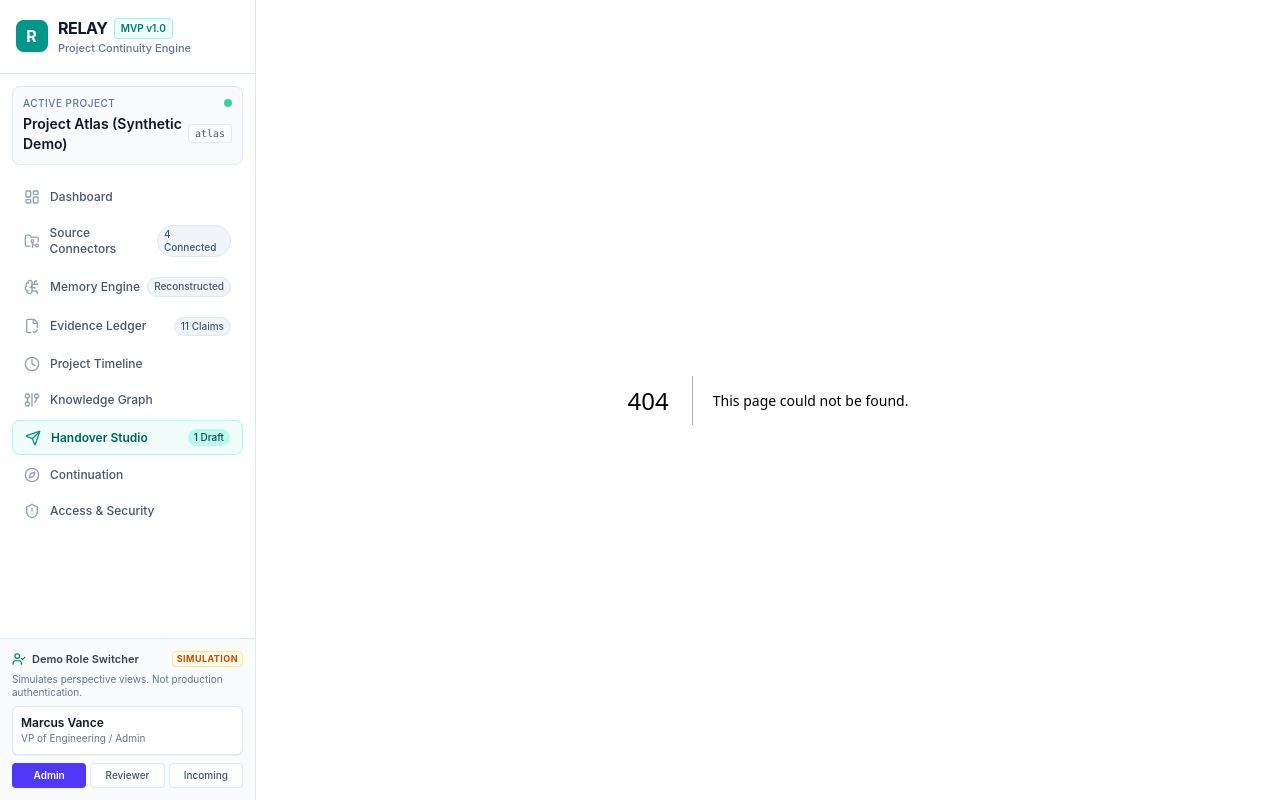
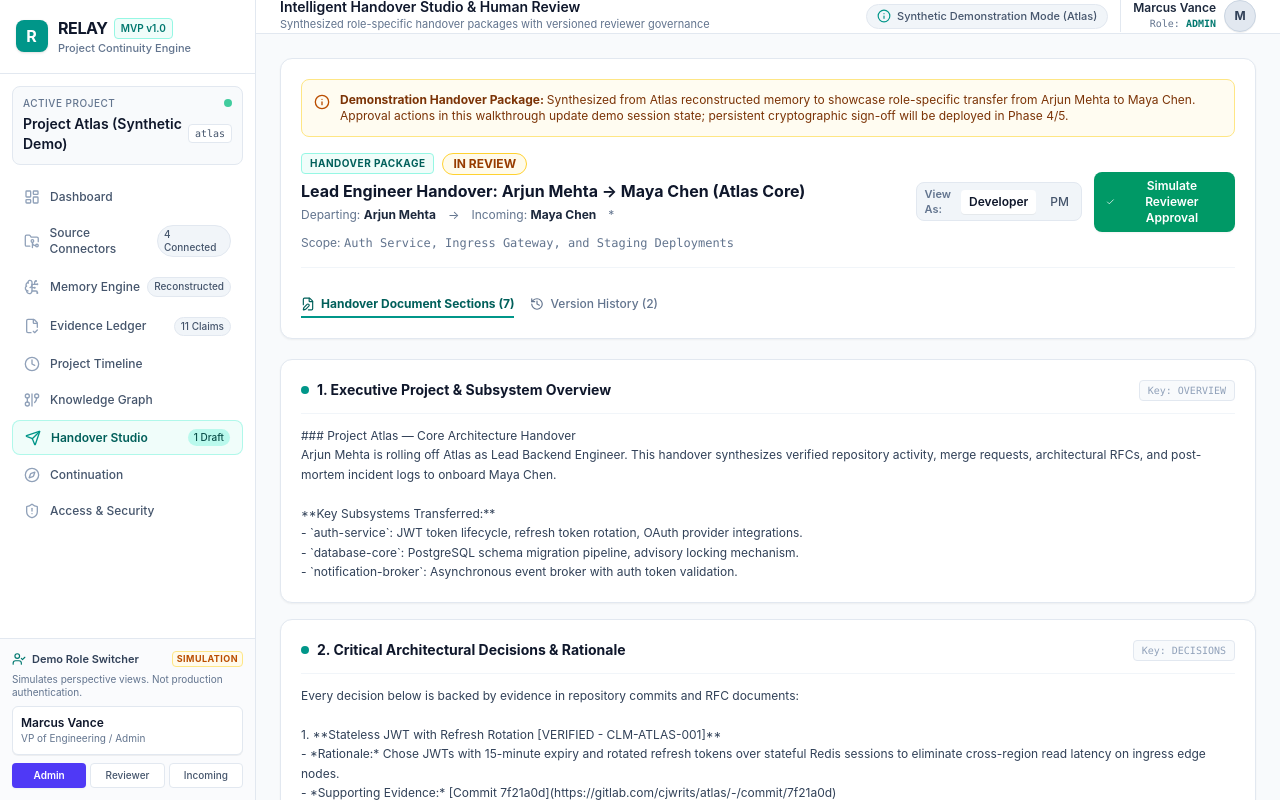
Before and after one commit to CjWrits/Relay, a Next.js app: page /handovers in a window 1280 px wide. Before the commit this address had no page. Built offline with nearby package versions, Linux system fonts and the light colour scheme.

Commit message:
feat(handover): build 13-section structured Handover Studio with human review

```diff
--- /dev/null
+++ b/src/app/handovers/page.tsx
@@ -0,0 +1,218 @@
+'use client';
+
+import React, { useState } from 'react';
+import { Header } from '@/components/layout/Header';
+import { ATLAS_HANDOVERS, ATLAS_PEOPLE } from '@/data/mockAtlasData';
+import { useRelay } from '@/context/RelayContext';
+import { TargetRole, HandoverStatus } from '@/types/relay';
+import {
+  Send,
+  CheckCircle2,
+  AlertTriangle,
+  History,
+  FileEdit,
+  ShieldCheck,
+  UserCheck,
+  ArrowRight,
+  Save,
+  Check,
+  X,
+  Layers,
+  Info,
+} from 'lucide-react';
+import { formatDateTime } from '@/lib/utils/date';
+
+export default function HandoverStudioPage() {
+  const { currentRole, canApproveHandovers } = useRelay();
+  const [selectedHandover, setSelectedHandover] = useState(ATLAS_HANDOVERS[0]);
+  const [activeTab, setActiveTab] = useState<'CONTENT' | 'VERSIONS' | 'REVIEW'>('CONTENT');
+  const [viewRole, setViewRole] = useState<TargetRole>('INCOMING_DEVELOPER');
+  const [isApproved, setIsApproved] = useState(selectedHandover.status === 'APPROVED');
+  const [approvalNote, setApprovalNote] = useState('');
+
+  const handleApprove = () => {
+    setIsApproved(true);
+    setSelectedHandover((prev) => ({
+      ...prev,
+      status: 'APPROVED',
+      approvedBy: 'Elena Rostova (Reviewer)',
+      approvedAt: new Date().toISOString(),
+    }));
+  };
+
+  return (
+    <div className="flex-1 flex flex-col min-h-screen bg-slate-50">
+      <Header
+        title="Intelligent Handover Studio & Human Review"
+        subtitle="Synthesized role-specific handover packages with versioned reviewer governance"
+      />
+
+      <main className="p-6 max-w-7xl w-full mx-auto space-y-5">
+        {/* Top Handover Metadata Header */}
+        <div className="bg-white border border-slate-200 rounded-xl p-5 shadow-xs space-y-4">
+          {/* Demonstration Notice */}
+          <div className="p-3 bg-amber-50/70 border border-amber-200 rounded-lg text-xs text-amber-900 flex items-start gap-2.5">
+            <Info className="w-4 h-4 text-amber-700 shrink-0 mt-0.5" />
+            <div>
+              <strong>Demonstration Handover Package: </strong>
+              Synthesized from Atlas reconstructed memory to showcase role-specific transfer from Arjun Mehta to Maya Chen.
+              Approval actions in this walkthrough update demo session state; persistent cryptographic sign-off will be deployed in Phase 4/5.
+            </div>
+          </div>
+
+          <div className="flex flex-col md:flex-row md:items-center justify-between gap-4 pb-4 border-b border-slate-100">
+            <div>
+              <div className="flex items-center gap-2 mb-1">
+                <span className="text-[10px] font-bold uppercase tracking-wider text-teal-800 bg-teal-50 border border-teal-200 px-2 py-0.5 rounded">
+                  Handover Package
+                </span>
+                <span
+                  className={`text-xs font-bold px-2.5 py-0.5 rounded-full border ${
+                    isApproved
+                      ? 'bg-emerald-50 text-emerald-800 border-emerald-300'
+                      : 'bg-amber-50 text-amber-800 border-amber-300'
+                  }`}
+                >
+                  {isApproved ? 'APPROVED (DEMO WALKTHROUGH)' : 'IN REVIEW'}
+                </span>
+              </div>
+              <h2 className="text-base font-bold text-slate-900">{selectedHandover.title}</h2>
+              <div className="flex flex-wrap items-center gap-3 text-xs text-slate-500 mt-1">
+                <span>
+                  Departing:{' '}
+                  <strong className="text-slate-800">
+                    {selectedHandover.departingMember.name}
+                  </strong>
+                </span>
+                <span>&rarr;</span>
+                <span>
+                  Incoming:{' '}
+                  <strong className="text-slate-800">
+                    {selectedHandover.incomingMember.name}
+                  </strong>
+                </span>
+                <span>*</span>
+                <span>
+                  Scope: <span className="font-mono">{selectedHandover.scope}</span>
+                </span>
+              </div>
+            </div>
+
+            {/* Role View Toggle & Reviewer Controls */}
+            <div className="flex flex-col sm:flex-row items-start sm:items-center gap-3">
+              <div className="flex items-center gap-1.5 text-xs bg-slate-100 p-1 rounded-lg border border-slate-200">
+                <span className="text-[11px] font-semibold text-slate-500 px-1">View As:</span>
+                <button
+                  type="button"
+                  onClick={() => setViewRole('INCOMING_DEVELOPER')}
+                  className={`px-2 py-1 rounded text-xs font-medium ${
+                    viewRole === 'INCOMING_DEVELOPER'
+                      ? 'bg-white text-slate-900 shadow-2xs font-semibold'
+                      : 'text-slate-600 hover:text-slate-900'
+                  }`}
+                >
+                  Developer
+                </button>
+                <button
+                  type="button"
+                  onClick={() => setViewRole('PROJECT_MANAGER')}
+                  className={`px-2 py-1 rounded text-xs font-medium ${
+                    viewRole === 'PROJECT_MANAGER'
+                      ? 'bg-white text-slate-900 shadow-2xs font-semibold'
+                      : 'text-slate-600 hover:text-slate-900'
+                  }`}
+                >
+                  PM
+                </button>
+              </div>
+
+              {canApproveHandovers && !isApproved && (
+                <button
+                  type="button"
+                  onClick={handleApprove}
+                  className="px-3 py-1.5 bg-emerald-600 hover:bg-emerald-700 text-white rounded-lg text-xs font-semibold shadow-xs flex items-center gap-1.5 transition-colors"
+                >
+                  <Check className="w-3.5 h-3.5" />
+                  Simulate Reviewer Approval
+                </button>
+              )}
+            </div>
+          </div>
+
+          {/* Tab Navigation */}
+          <div className="flex items-center gap-4 pt-3 text-xs font-medium">
+            <button
+              type="button"
+              onClick={() => setActiveTab('CONTENT')}
+              className={`pb-1 border-b-2 flex items-center gap-1.5 ${
+                activeTab === 'CONTENT'
+                  ? 'border-teal-600 text-teal-800 font-bold'
+                  : 'border-transparent text-slate-500 hover:text-slate-800'
+              }`}
+            >
+              <FileEdit className="w-3.5 h-3.5" />
+              Handover Document Sections ({selectedHandover.sections?.length || 0})
+            </button>
+            <button
+              type="button"
+              onClick={() => setActiveTab('VERSIONS')}
+              className={`pb-1 border-b-2 flex items-center gap-1.5 ${
+                activeTab === 'VERSIONS'
+                  ? 'border-teal-600 text-teal-800 font-bold'
+                  : 'border-transparent text-slate-500 hover:text-slate-800'
+              }`}
+            >
+              <History className="w-3.5 h-3.5" />
+              Version History ({selectedHandover.versions?.length || 0})
+            </button>
+          </div>
+        </div>
+
+        {/* Tab 1: Structured Document Sections */}
+        {activeTab === 'CONTENT' && (
+          <div className="space-y-4">
+            {selectedHandover.sections?.map((sec) => (
+              <div key={sec.id} className="bg-white border border-slate-200 rounded-xl p-5 shadow-xs">
+                <div className="flex items-center justify-between pb-3 border-b border-slate-100 mb-3">
+                  <h3 className="text-sm font-bold text-slate-900 flex items-center gap-2">
+                    <span className="w-2 h-2 rounded-full bg-teal-600"></span>
+                    {sec.title}
+                  </h3>
+                  <span className="text-[10px] font-mono text-slate-400 bg-slate-50 px-2 py-0.5 rounded border border-slate-200">
+                    Key: {sec.sectionKey}
+                  </span>
+                </div>
+
+                <div className="prose prose-slate max-w-none text-xs leading-relaxed text-slate-700 whitespace-pre-line">
+                  {sec.contentMarkdown}
+                </div>
+              </div>
+            ))}
+          </div>
+        )}
+
+        {/* Tab 2: Version History */}
+        {activeTab === 'VERSIONS' && (
+          <div className="bg-white border border-slate-200 rounded-xl p-4 shadow-xs divide-y divide-slate-100">
+            {selectedHandover.versions?.map((ver) => (
+              <div key={ver.id} className="py-3 flex items-start justify-between">
+                <div>
+                  <div className="flex items-center gap-2">
+                    <span className="text-xs font-mono font-bold bg-slate-100 text-slate-800 px-2 py-0.5 rounded border border-slate-200">
+                      v{ver.versionNumber}.0
+                    </span>
+                    <span className="text-xs font-semibold text-slate-900">{ver.changedByName}</span>
+                  </div>
+                  <p className="text-xs text-slate-600 mt-1">{ver.changeSummary}</p>
+                </div>
+                <span className="text-[11px] font-mono text-slate-400">
+                  {formatDateTime(ver.createdAt)}
+                </span>
+              </div>
+            ))}
+          </div>
+        )}
+      </main>
+    </div>
+  );
+}
```
